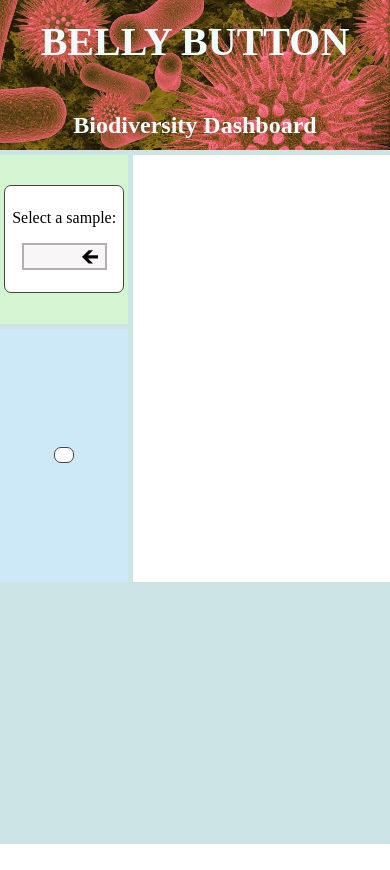
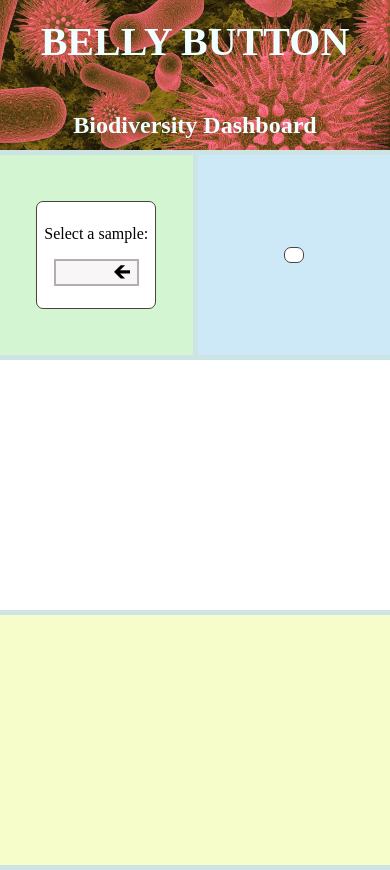
Before and after one commit to Gryazzz/Interactive_dashboard_Flask-JS, a Flask app: page / in a window 390 px wide. Before the commit the page ends 844 px from the top, so only its background shows below. Run offline with Flask 2, Linux system fonts and the light colour scheme; lists and menus that the app fills with data are empty; some libraries are stand-ins or nearby versions.

Commit message:
in-progress

```diff
--- a/static/styles/main.css
+++ b/static/styles/main.css
@@ -119,13 +119,30 @@
 @media all and (max-width: 880px) {
     .wrapper {
         grid-template-columns: 1fr 2fr;
-        grid-template-rows: 150px 20vh 30vh auto;
+        grid-template-rows: 150px 20vh 30vh 300px auto;
         grid-template-areas:
         "header header"
         "navigation pie"
         "metadata pie"
-        'gauge gauge'
-        "bubble bubble";
+        "bubble bubble"
+        'gauge gauge';
+        grid-gap: 5px;
+    }
+    .sidebar-left, .sidebar-right {
+        display: none;
+    }
+}
+
+@media all and (max-width: 550px) {
+    .wrapper {
+        grid-template-columns: 1fr 1fr;
+        grid-template-rows: 150px 200px 250px 250px auto;
+        grid-template-areas:
+        "header header"
+        "navigation metadata"
+        "pie pie"
+        "bubble bubble"
+        "gauge gauge";
         grid-gap: 5px;
     }
     .sidebar-left, .sidebar-right {
```
Also changed, not shown: static/js/app.js (+34 -109 lines).
